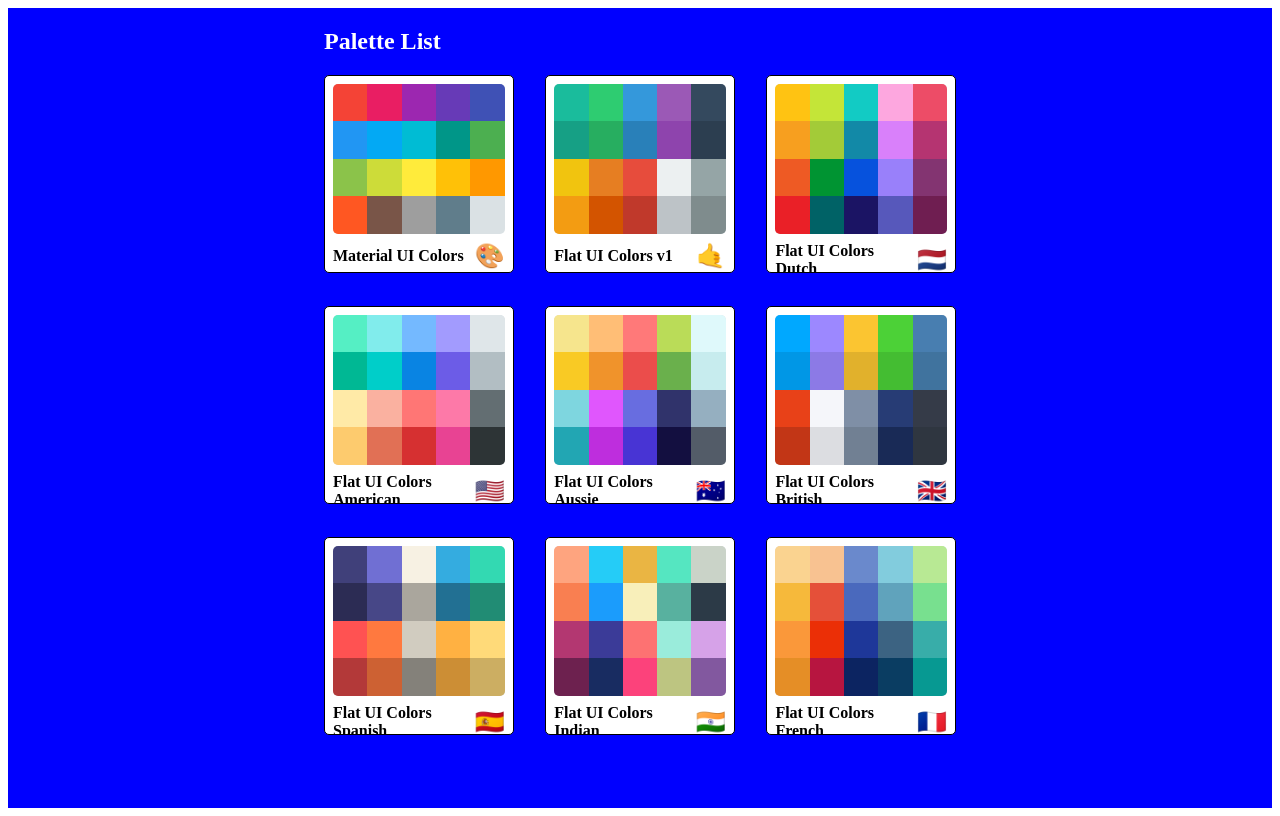
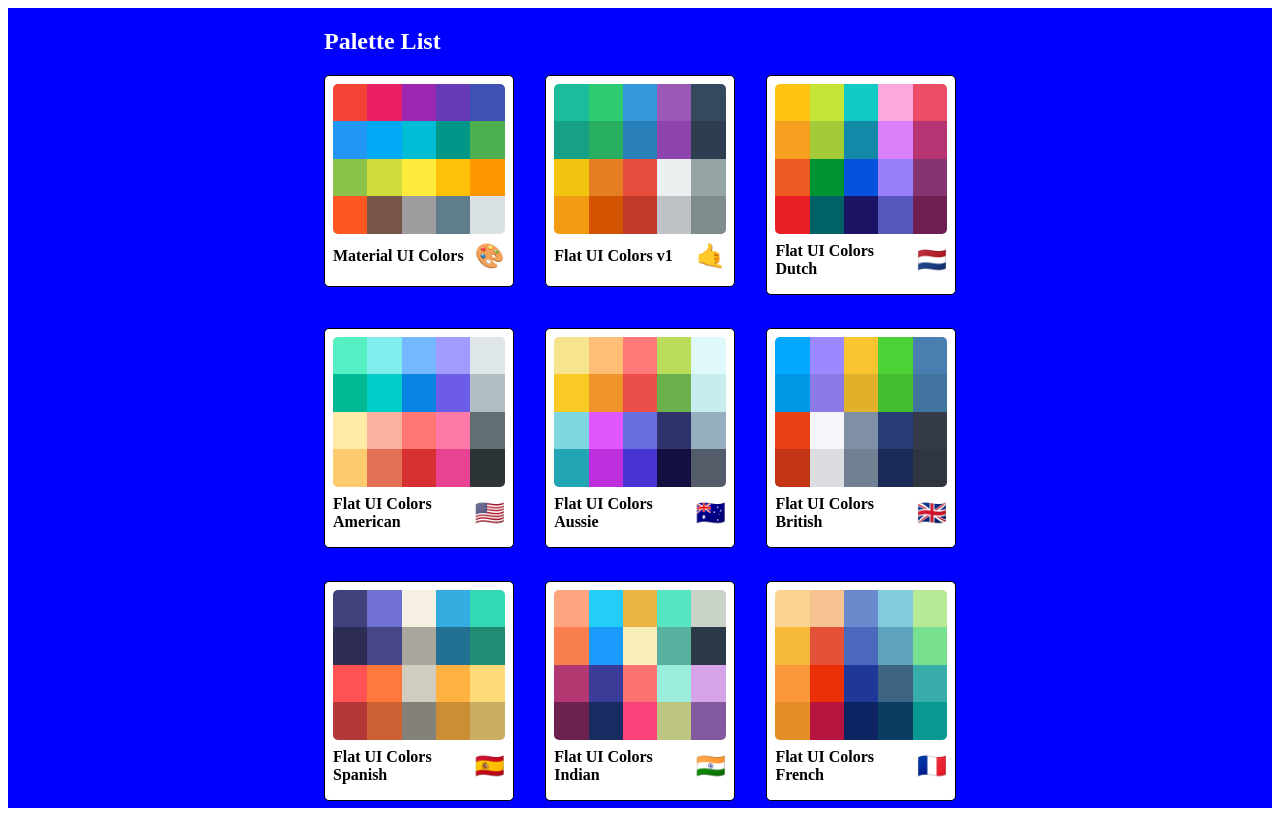
Before and after one commit to LaneBrents/ReactColorProject, a React (Vite) app in the folder vite-project/: page / in a window 1280 px wide. Built offline with nearby package versions, Linux system fonts and the light colour scheme.

Commit message:
Links to palettes from Mini-palettes

```diff
--- a/vite-project/src/App.jsx
+++ b/vite-project/src/App.jsx
@@ -7,7 +7,7 @@
 export default function App() {
   return (
     <Routes>
-      <Route path="/" element={<PaletteList palettes={seedColors} />} />
+      <Route path="/" element={<PaletteList palettes={seedColors}/>} />
       <Route path="/palette/:paletteId" element={<Palette />} />
     </Routes>
   );
--- a/vite-project/src/components/MiniPalette.jsx
+++ b/vite-project/src/components/MiniPalette.jsx
@@ -7,7 +7,7 @@
   ));
 
   return (
-    <div className="mini-root">
+    <div className="mini-root" onClick={props.handleClick}>
       <div className="mini-colors">{miniColorBoxes}</div>
       <h5 className="mini-title">
         {props.paletteName} <span className="mini-emoji">{props.emoji}</span>
--- a/vite-project/src/components/PaletteList.jsx
+++ b/vite-project/src/components/PaletteList.jsx
@@ -12,7 +12,9 @@
         </nav>
         <div className="mini-palettes">
           {palettes.map((palette) => (
-            <MiniPalette {...palette} />
+            <Link className="mini-link" to={`/palette/${palette.id}`}>
+              <MiniPalette {...palette} />
+            </Link>
           ))}
         </div>
       </div>
--- a/vite-project/src/styles/PaletteList.css
+++ b/vite-project/src/styles/PaletteList.css
@@ -28,3 +28,7 @@
     grid-template-columns: repeat(3, 30%);
     grid-gap: 5%;
 }
+
+.mini-link {
+    text-decoration: none;
+}
```
